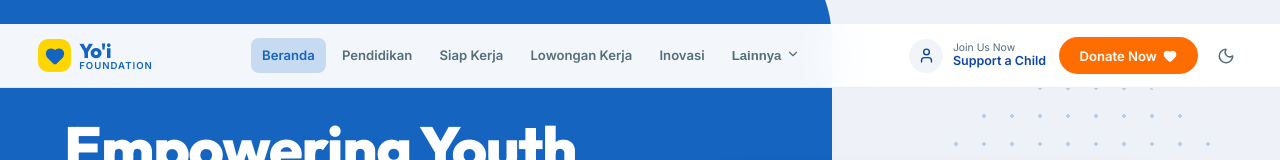
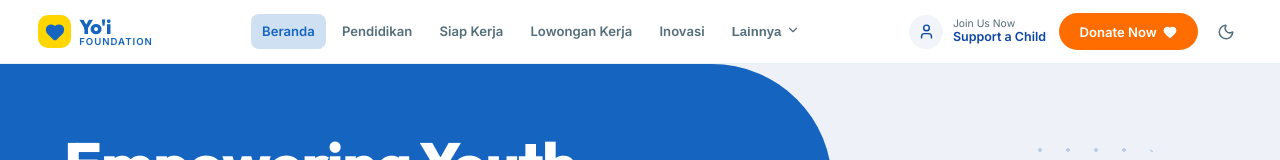
Before and after one commit to anhar-glicth/yoiapp, a React (Vite) app: page / in a window 1280 px wide. Shown: the top 160 px of the page. Built offline with nearby package versions, Linux system fonts and the light colour scheme.

Commit message:
feat: create home, innovation, job vacancy, and training pages with base styles

```diff
--- a/src/index.css
+++ b/src/index.css
@@ -133,12 +133,8 @@ h1, h2, h3, h4 {
 
 /* Navbar Refined */
 .navbar {
-  position: fixed;
-  top: 0;
-  left: 0;
-  transform: none;
+  position: static;
   width: 100%;
-  max-width: none;
   z-index: 1000;
   display: flex;
   justify-content: space-between;
--- a/src/pages/Home.jsx
+++ b/src/pages/Home.jsx
@@ -17,15 +17,15 @@ const Home = () => {
         </div>
 
         {/* Hero blob shape */}
-        <div style={{ position: 'relative', width: '100%', minHeight: '92vh', display: 'flex', alignItems: 'center', paddingTop: '80px' }}>
+        <div style={{ position: 'relative', width: '100%', minHeight: '90vh', display: 'flex', alignItems: 'center' }}>
 
           {/* THE BLUE BLOB - covers left ~65%, big border-radius on right side */}
           <div style={{
             position: 'absolute',
-            top: '-80px',
+            top: 0,
             left: 0,
             width: '65%',
-            height: 'calc(100% + 80px)',
+            height: '100%',
             background: 'var(--primary)',
             borderRadius: '0 120px 120px 0',
             zIndex: 0,
--- a/src/pages/Inovasi.jsx
+++ b/src/pages/Inovasi.jsx
@@ -59,7 +59,7 @@ const Inovasi = () => {
         position: 'relative',
         overflow: 'hidden',
         background: 'var(--primary)',
-        paddingTop: '140px',
+        paddingTop: '60px',
         paddingBottom: '80px',
         textAlign: 'center',
       }}>
--- a/src/pages/LowonganKerja.jsx
+++ b/src/pages/LowonganKerja.jsx
@@ -64,7 +64,7 @@ const LowonganKerja = () => {
     <motion.div initial={{ opacity: 0 }} animate={{ opacity: 1 }} exit={{ opacity: 0 }}>
 
       {/* Hero */}
-      <section style={{ position: 'relative', overflow: 'hidden', background: 'var(--primary)', paddingTop: '140px', paddingBottom: '100px', textAlign: 'center' }}>
+      <section style={{ position: 'relative', overflow: 'hidden', background: 'var(--primary)', paddingTop: '60px', paddingBottom: '100px', textAlign: 'center' }}>
         <div style={{ position: 'absolute', inset: 0, backgroundImage: 'radial-gradient(circle, rgba(255,255,255,0.12) 2px, transparent 2px)', backgroundSize: '30px 30px', zIndex: 0 }} />
         <div className="container" style={{ position: 'relative', zIndex: 1 }}>
           <motion.div initial={{ y: 30, opacity: 0 }} animate={{ y: 0, opacity: 1 }} transition={{ duration: 0.7 }}>
--- a/src/pages/Pelatihan.jsx
+++ b/src/pages/Pelatihan.jsx
@@ -52,7 +52,7 @@ const Pelatihan = () => {
     <motion.div initial={{ opacity: 0 }} animate={{ opacity: 1 }} exit={{ opacity: 0 }}>
 
       {/* Hero */}
-      <section style={{ position: 'relative', overflow: 'hidden', background: 'var(--primary)', paddingTop: '140px', paddingBottom: '100px', textAlign: 'center' }}>
+      <section style={{ position: 'relative', overflow: 'hidden', background: 'var(--primary)', paddingTop: '60px', paddingBottom: '100px', textAlign: 'center' }}>
         <div style={{ position: 'absolute', inset: 0, backgroundImage: 'radial-gradient(circle, rgba(255,255,255,0.12) 2px, transparent 2px)', backgroundSize: '30px 30px', zIndex: 0 }} />
         <div className="container" style={{ position: 'relative', zIndex: 1 }}>
           <motion.div initial={{ y: 30, opacity: 0 }} animate={{ y: 0, opacity: 1 }} transition={{ duration: 0.7 }}>
```
